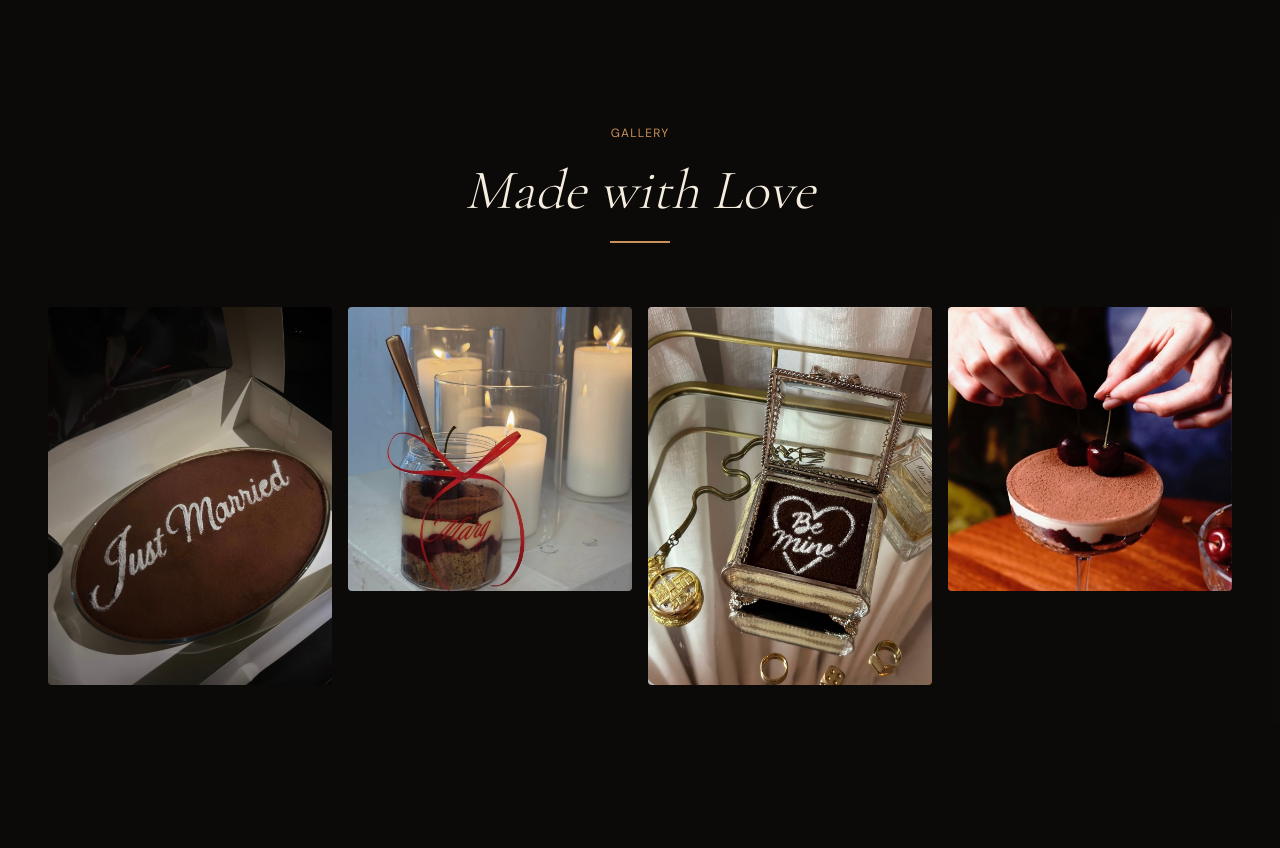
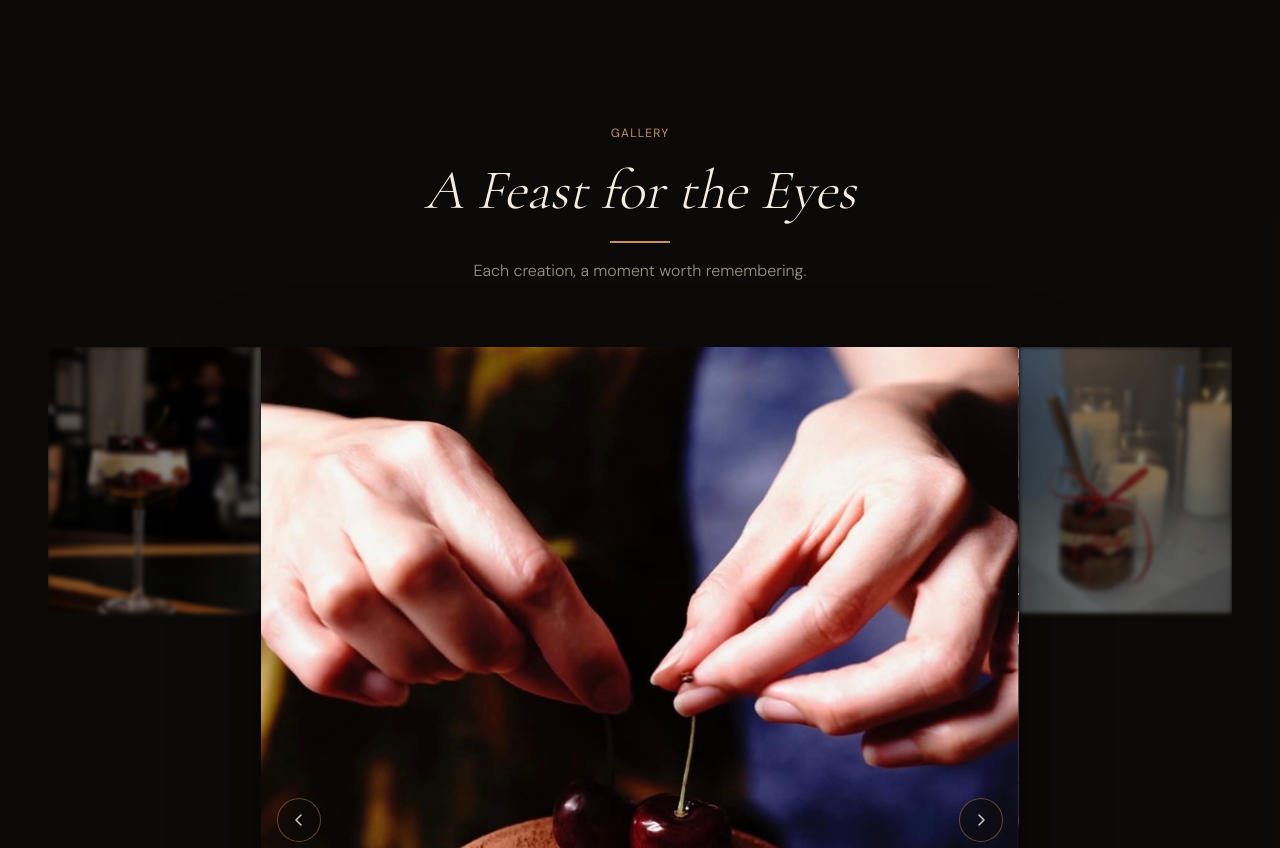
Before and after one commit to Wissko/pickmeup-affair, a Next.js app: page / in a window 1280 px wide. Shown: the part 2580-3428 px from the top of the page. Built offline with nearby package versions, Linux system fonts and the light colour scheme.

Commit message:
feat: cinematic carousel gallery with 9 photos, unified 4:5 format

```diff
--- a/components/About.tsx
+++ b/components/About.tsx
@@ -53,7 +53,7 @@ export default function About() {
           <FadeUp delay={0.2}>
             <div
               className="relative overflow-hidden"
-              style={{ aspectRatio: '4/5', borderRadius: '2px' }}
+              style={{ aspectRatio: '4/5', borderRadius: '4px' }}
             >
               <Image
                 src="/images/craft.jpg"
--- a/components/Gallery.tsx
+++ b/components/Gallery.tsx
@@ -1,37 +1,69 @@
-import Image from 'next/image';
-import FadeUp from './FadeUp';
+'use client'
 
-const images = [
-  {
-    src: '/images/events.jpg',
-    alt: 'Tiramisu "Just Married" in white gift box',
-    aspect: 'aspect-[3/4]',
+import { useState, useEffect, useCallback } from 'react'
+import Image from 'next/image'
+import { motion, AnimatePresence } from 'framer-motion'
+
+const slides = [
+  { src: '/images/hero.jpg',   alt: 'The Signature tiramisu',           caption: 'The Signature' },
+  { src: '/images/craft.jpg',  alt: 'Hands crafting tiramisu',          caption: 'The Craft' },
+  { src: '/images/custom.jpg', alt: 'Custom tiramisu creation',         caption: 'Made for You' },
+  { src: '/images/events.jpg', alt: 'Tiramisu for celebrations',        caption: 'Celebrations' },
+  { src: '/images/gift.jpg',   alt: 'Tiramisu gift box',                caption: 'The Gift' },
+  { src: '/images/can.jpg',    alt: 'Sweet layered tiramisu in a can',  caption: 'Sweet Layers' },
+  { src: '/images/coeur.jpg',  alt: 'Tiramisu heart with love',         caption: 'With Love' },
+  { src: '/images/raise.jpg',  alt: 'Raising a glass of tiramisu',     caption: 'Raise a Glass' },
+  { src: '/images/spoon.jpg',  alt: 'The first bite of tiramisu',      caption: 'The First Bite' },
+]
+
+const ease = [0.76, 0, 0.24, 1] as const
+
+const slideVariants = {
+  enter: (dir: number) => ({
+    x: dir > 0 ? 60 : -60,
+    opacity: 0,
+    scale: 0.95,
+  }),
+  center: {
+    x: 0,
+    opacity: 1,
+    scale: 1,
   },
-  {
-    src: '/images/custom.jpg',
-    alt: 'Custom tiramisu "Mary" verrine with red ribbon',
-    aspect: 'aspect-square',
-  },
-  {
-    src: '/images/gift.jpg',
-    alt: 'Tiramisu "Be Mine" in gold glass box with jewellery',
-    aspect: 'aspect-[3/4]',
-  },
-  {
-    src: '/images/craft.jpg',
-    alt: 'Hands placing cherries on tiramisu',
-    aspect: 'aspect-square',
-  },
-];
+  exit: (dir: number) => ({
+    x: dir > 0 ? -60 : 60,
+    opacity: 0,
+    scale: 0.95,
+  }),
+}
 
 export default function Gallery() {
+  const [index, setIndex] = useState(0)
+  const [direction, setDirection] = useState(1)
+  const [paused, setPaused] = useState(false)
+
+  const go = useCallback(
+    (dir: number) => {
+      setDirection(dir)
+      setIndex((prev) => (prev + dir + slides.length) % slides.length)
+    },
+    []
+  )
+
+  useEffect(() => {
+    if (paused) return
+    const id = setInterval(() => go(1), 4000)
+    return () => clearInterval(id)
+  }, [paused, go])
+
+  const prev = (index - 1 + slides.length) % slides.length
+  const next = (index + 1) % slides.length
+
   return (
-    <section
-      id="gallery"
-      className="section-over-bg py-24 md:py-32"
-    >
+    <section id="gallery" className="section-over-bg py-24 md:py-32">
       <div className="max-w-7xl mx-auto px-6 lg:px-12">
-        <FadeUp className="text-center mb-16">
+
+        {/* Header */}
+        <div className="text-center mb-16">
           <p
             className="font-sans text-xs uppercase tracking-widest mb-4"
             style={{ color: 'var(--caramel)' }}
@@ -46,28 +78,263 @@ export default function Gallery() {
               lineHeight: 1.2,
             }}
           >
-            Made with Love
+            A Feast for the Eyes
           </h2>
-        </FadeUp>
+          <p
+            className="font-sans font-light mt-4"
+            style={{ color: 'rgba(245,237,224,0.6)', fontSize: '1rem' }}
+          >
+            Each creation, a moment worth remembering.
+          </p>
+        </div>
 
-        <FadeUp delay={0.1}>
-          <div className="masonry-grid">
-            {images.map((img, i) => (
-              <div key={i} className="masonry-item">
-                <div className={`relative ${img.aspect}`}>
+        {/* Carousel */}
+        <div
+          className="relative select-none"
+          onMouseEnter={() => setPaused(true)}
+          onMouseLeave={() => setPaused(false)}
+        >
+          {/* Track */}
+          <div
+            className="flex items-stretch"
+            style={{ gap: 0 }}
+          >
+            {/* Left peeking slide */}
+            <div
+              className="flex-shrink-0 cursor-pointer"
+              style={{ width: '18%', overflow: 'hidden' }}
+              onClick={() => go(-1)}
+              aria-label="Previous photo"
+            >
+              <div
+                style={{
+                  position: 'relative',
+                  width: '100%',
+                  paddingBottom: '125%',
+                  overflow: 'hidden',
+                  borderRadius: '4px 0 0 4px',
+                  filter: 'blur(2px) brightness(0.55)',
+                  transition: 'filter 0.4s ease',
+                }}
+              >
                 <Image
-                    src={img.src}
-                    alt={img.alt}
+                  src={slides[prev].src}
+                  alt={slides[prev].alt}
                   fill
                   className="object-cover"
-                    sizes="(max-width: 768px) 50vw, 25vw"
+                  style={{ objectPosition: 'right center' }}
+                  sizes="18vw"
                 />
               </div>
             </div>
+
+            {/* Center slide */}
+            <div
+              className="flex-shrink-0"
+              style={{ width: '64%', position: 'relative', zIndex: 1 }}
+            >
+              <AnimatePresence initial={false} custom={direction} mode="wait">
+                <motion.div
+                  key={index}
+                  custom={direction}
+                  variants={slideVariants}
+                  initial="enter"
+                  animate="center"
+                  exit="exit"
+                  transition={{ duration: 0.7, ease }}
+                  whileHover={{ scale: 1.03, transition: { duration: 0.4, ease: 'easeOut' } }}
+                  style={{ width: '100%' }}
+                >
+                  <div
+                    style={{
+                      position: 'relative',
+                      width: '100%',
+                      paddingBottom: '125%',
+                      overflow: 'hidden',
+                      borderRadius: '4px',
+                      boxShadow: '0 32px 80px rgba(0,0,0,0.55)',
+                    }}
+                  >
+                    <Image
+                      src={slides[index].src}
+                      alt={slides[index].alt}
+                      fill
+                      className="object-cover"
+                      sizes="64vw"
+                      priority
+                    />
+
+                    {/* Caption */}
+                    <motion.div
+                      initial={{ opacity: 0, y: 18 }}
+                      animate={{ opacity: 1, y: 0 }}
+                      transition={{ delay: 0.28, duration: 0.5, ease: 'easeOut' }}
+                      style={{
+                        position: 'absolute',
+                        bottom: 0,
+                        left: 0,
+                        right: 0,
+                        padding: '3rem 2rem 1.75rem',
+                        background:
+                          'linear-gradient(to top, rgba(13,11,9,0.88) 0%, transparent 100%)',
+                        pointerEvents: 'none',
+                      }}
+                    >
+                      <p
+                        style={{
+                          fontFamily: "'Cormorant Garamond', serif",
+                          fontWeight: 300,
+                          fontStyle: 'italic',
+                          fontSize: 'clamp(1.3rem, 2.2vw, 1.75rem)',
+                          color: 'rgba(245,237,224,0.92)',
+                          letterSpacing: '0.03em',
+                          textAlign: 'center',
+                          margin: 0,
+                        }}
+                      >
+                        {slides[index].caption}
+                      </p>
+                    </motion.div>
+                  </div>
+                </motion.div>
+              </AnimatePresence>
+            </div>
+
+            {/* Right peeking slide */}
+            <div
+              className="flex-shrink-0 cursor-pointer"
+              style={{ width: '18%', overflow: 'hidden' }}
+              onClick={() => go(1)}
+              aria-label="Next photo"
+            >
+              <div
+                style={{
+                  position: 'relative',
+                  width: '100%',
+                  paddingBottom: '125%',
+                  overflow: 'hidden',
+                  borderRadius: '0 4px 4px 0',
+                  filter: 'blur(2px) brightness(0.55)',
+                  transition: 'filter 0.4s ease',
+                }}
+              >
+                <Image
+                  src={slides[next].src}
+                  alt={slides[next].alt}
+                  fill
+                  className="object-cover"
+                  style={{ objectPosition: 'left center' }}
+                  sizes="18vw"
+                />
+              </div>
+            </div>
+          </div>
+
+          {/* Arrow buttons */}
+          <button
+            onClick={() => go(-1)}
+            aria-label="Previous"
+            style={{
+              position: 'absolute',
+              left: 'calc(18% + 16px)',
+              top: '50%',
+              transform: 'translateY(-50%)',
+              zIndex: 10,
+              width: '44px',
+              height: '44px',
+              borderRadius: '50%',
+              border: '1px solid rgba(201,146,90,0.45)',
+              background: 'rgba(13,11,9,0.6)',
+              color: 'rgba(245,237,224,0.85)',
+              cursor: 'pointer',
+              display: 'flex',
+              alignItems: 'center',
+              justifyContent: 'center',
+              backdropFilter: 'blur(6px)',
+              transition: 'border-color 0.25s, background 0.25s',
+            }}
+            onMouseEnter={(e) => {
+              const el = e.currentTarget
+              el.style.borderColor = 'rgba(201,146,90,0.9)'
+              el.style.background = 'rgba(201,146,90,0.18)'
+            }}
+            onMouseLeave={(e) => {
+              const el = e.currentTarget
+              el.style.borderColor = 'rgba(201,146,90,0.45)'
+              el.style.background = 'rgba(13,11,9,0.6)'
+            }}
+          >
+            <svg width="16" height="16" viewBox="0 0 16 16" fill="none">
+              <path d="M10 3L5 8L10 13" stroke="currentColor" strokeWidth="1.5" strokeLinecap="round" strokeLinejoin="round" />
+            </svg>
+          </button>
+
+          <button
+            onClick={() => go(1)}
+            aria-label="Next"
+            style={{
+              position: 'absolute',
+              right: 'calc(18% + 16px)',
+              top: '50%',
+              transform: 'translateY(-50%)',
+              zIndex: 10,
+              width: '44px',
+              height: '44px',
+              borderRadius: '50%',
+              border: '1px solid rgba(201,146,90,0.45)',
+              background: 'rgba(13,11,9,0.6)',
+              color: 'rgba(245,237,224,0.85)',
+              cursor: 'pointer',
+              display: 'flex',
+              alignItems: 'center',
+              justifyContent: 'center',
+              backdropFilter: 'blur(6px)',
+              transition: 'border-color 0.25s, background 0.25s',
+            }}
+            onMouseEnter={(e) => {
+              const el = e.currentTarget
+              el.style.borderColor = 'rgba(201,146,90,0.9)'
+              el.style.background = 'rgba(201,146,90,0.18)'
+            }}
+            onMouseLeave={(e) => {
+              const el = e.currentTarget
+              el.style.borderColor = 'rgba(201,146,90,0.45)'
+              el.style.background = 'rgba(13,11,9,0.6)'
+            }}
+          >
+            <svg width="16" height="16" viewBox="0 0 16 16" fill="none">
+              <path d="M6 3L11 8L6 13" stroke="currentColor" strokeWidth="1.5" strokeLinecap="round" strokeLinejoin="round" />
+            </svg>
+          </button>
+        </div>
+
+        {/* Dots */}
+        <div
+          className="flex items-center justify-center gap-2 mt-8"
+        >
+          {slides.map((_, i) => (
+            <button
+              key={i}
+              onClick={() => {
+                setDirection(i > index ? 1 : -1)
+                setIndex(i)
+              }}
+              aria-label={`Go to slide ${i + 1}`}
+              style={{
+                height: '8px',
+                width: i === index ? '24px' : '8px',
+                borderRadius: '9999px',
+                border: 'none',
+                padding: 0,
+                cursor: 'pointer',
+                background: i === index ? '#c9925a' : 'rgba(255,255,255,0.28)',
+                transition: 'width 0.35s ease, background 0.35s ease',
+                flexShrink: 0,
+              }}
+            />
           ))}
         </div>
-        </FadeUp>
       </div>
     </section>
-  );
+  )
 }
--- a/components/Occasions.tsx
+++ b/components/Occasions.tsx
@@ -47,7 +47,7 @@ export default function Occasions() {
         <div className="grid md:grid-cols-2 gap-8 lg:gap-12 items-start mb-16">
           {/* Image 1 */}
           <FadeUp delay={0.1}>
-            <div className="relative overflow-hidden" style={{ aspectRatio: '4/3', borderRadius: '2px' }}>
+            <div className="relative overflow-hidden" style={{ aspectRatio: '4/5', borderRadius: '4px' }}>
               <Image
                 src="/images/events.jpg"
                 alt='Tiramisu "Just Married" wedding gift box'
@@ -70,7 +70,7 @@ export default function Occasions() {
 
           {/* Image 2 */}
           <FadeUp delay={0.2}>
-            <div className="relative overflow-hidden" style={{ aspectRatio: '4/3', borderRadius: '2px' }}>
+            <div className="relative overflow-hidden" style={{ aspectRatio: '4/5', borderRadius: '4px' }}>
               <Image
                 src="/images/gift.jpg"
                 alt='Tiramisu "Be Mine" luxury gift box'
```
Lines whose indentation alone changed are shown as unchanged.
